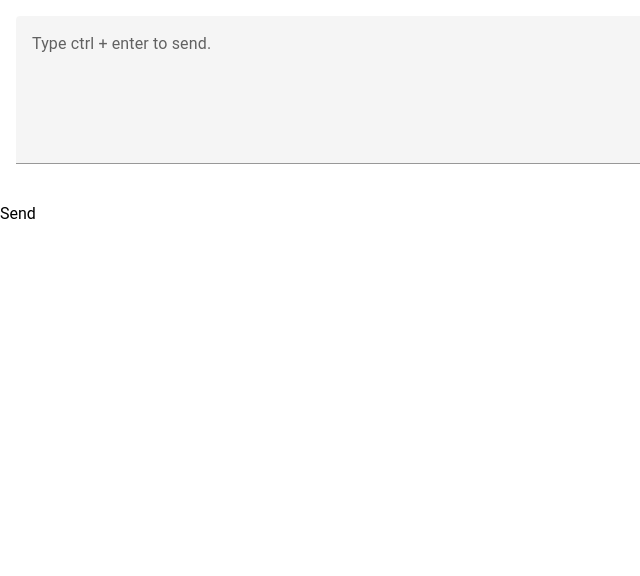
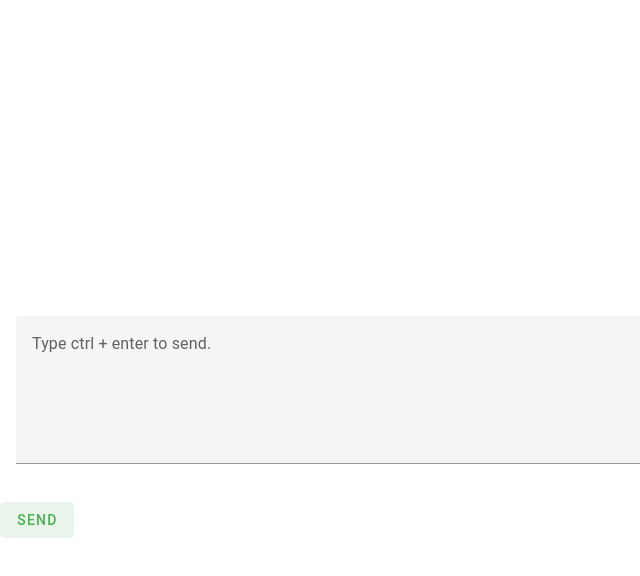
Before and after one commit to amonraknight/vue_practice, a Vue app in the folder p1_chat_room/chat-room/: page / in a window 1280 px wide. Shown: the top 576 px of the page, without its empty margins (0-640 px from the left). Built offline with nearby package versions, Linux system fonts and the light colour scheme.

Commit message:
Use v-card to show the messages.

```diff
--- a/p1_chat_room/chat-room/src/components/ChatHistory.vue
+++ b/p1_chat_room/chat-room/src/components/ChatHistory.vue
@@ -1,18 +1,17 @@
 <script setup>
    import { chatHistory } from '../stores/ChatHis'
+   import ChatListItem from './ChatListItem.vue';
 
    const history = chatHistory()
 
 </script>
 
 <template>
-    <div class="chathsitory">
-        <ul v-if="history.allChatHistory">
-            <li v-for="item in history.allChatHistory">
-                <div class="message">{{ item.txt }}</div>
-            </li>
-        </ul>
-    </div>
+    <v-virtual-scroll height="300" :items="history.allChatHistory">
+        <template v-slot:default="{ item }">
+            <ChatListItem :speaker="item.spkr" :messageTxt="item.txt"></ChatListItem>
+        </template>
+    </v-virtual-scroll>
 </template>
 
 <style scoped>
--- /dev/null
+++ b/p1_chat_room/chat-room/src/components/ChatListItem.vue
@@ -0,0 +1,14 @@
+<script setup>
+    const props = defineProps({
+        speaker: String,
+        messageTxt: String
+    })
+</script>
+
+<template>
+   <v-card v-bind:title="props.speaker" v-bind:text="props.messageTxt"></v-card>
+</template>
+
+<style scoped>
+
+</style>
--- a/p1_chat_room/chat-room/src/components/TextBox.vue
+++ b/p1_chat_room/chat-room/src/components/TextBox.vue
@@ -38,7 +38,7 @@
         </v-textarea>
     </v-container>
 
-    <button @click="sendMessage">Send</button>
+    <v-btn variant="tonal" color="green" @click="sendMessage">Send</v-btn>
 </template>
 
 <style scoped>
```
Also changed, not shown: 1 other file (tests, documents, lock files or other folders).
